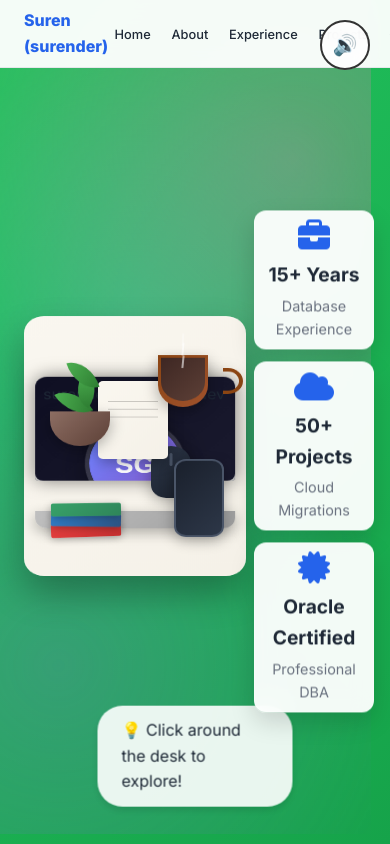
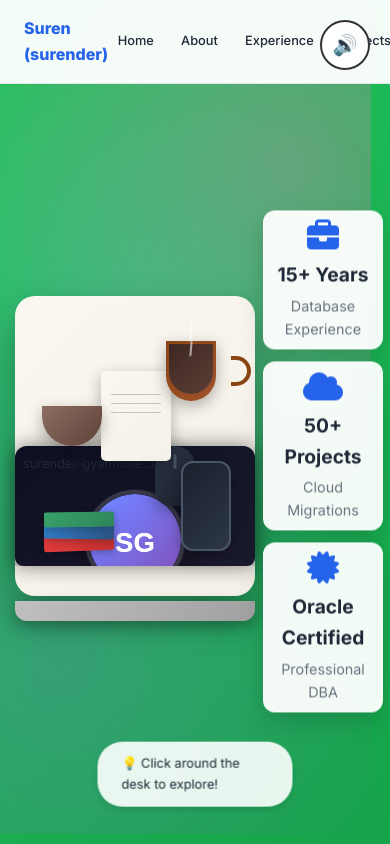
Before and after one commit to sgyanmot/suren-gyanmote-portfolio, a plain HTML site: page index.html in a window 390 px wide. Drawn offline with Linux system fonts and the light colour scheme.

Commit message:
Comprehensive mobile alignment and browser compatibility fixes
- Add mobile-first CSS approach with max-width constraints
- Fix navbar positioning and padding for mobile devices
- Implement aggressive mobile fixes for screens ≤480px
- Add webkit text size adjust for iOS compatibility
- Force all elements to stay within viewport bounds
- Hide problematic decorative elements on mobile
- Add responsive font sizing with clamp() function
- Fix absolute positioned elements causing overflow
- Ensure all sections and containers fit within viewport
- Add comprehensive box-sizing and overflow controls

```diff
--- a/styles.css
+++ b/styles.css
@@ -157,6 +157,18 @@
     overflow-x: hidden;
     width: 100%;
     max-width: 100vw;
+    position: relative;
+}
+
+/* Mobile-first approach for all elements */
+* {
+    max-width: 100%;
+}
+
+/* Ensure viewport units work correctly on mobile */
+html {
+    -webkit-text-size-adjust: 100%;
+    -ms-text-size-adjust: 100%;
 }
 
 body {
@@ -188,6 +200,8 @@
     display: flex;
     justify-content: space-between;
     align-items: center;
+    width: 100%;
+    box-sizing: border-box;
 }
 
 .nav-logo .logo-text {
@@ -1989,10 +2003,42 @@
 
 /* Additional Mobile Alignment Fixes */
 @media (max-width: 768px) {
+    /* Reset any problematic positioning */
+    * {
+        box-sizing: border-box;
+    }
+
     /* Ensure all containers stay within viewport */
     .container {
         padding: 0 0.75rem;
         max-width: 100%;
+        width: 100%;
+        margin: 0 auto;
+        overflow-x: hidden;
+    }
+
+    /* Fix navbar for mobile */
+    .navbar {
+        width: 100%;
+        left: 0;
+        right: 0;
+        position: fixed;
+    }
+
+    .nav-container {
+        padding: 0.75rem 1rem;
+        width: 100%;
+        max-width: 100%;
+        margin: 0;
+    }
+
+    .nav-menu {
+        gap: 1rem;
+    }
+
+    .nav-link {
+        font-size: 0.9rem;
+        padding: 0.5rem 0.75rem;
     }
 
     /* Fix main content sections */
@@ -2050,43 +2096,112 @@
         width: 100%;
         max-width: 100%;
     }
+
+    /* Fix any absolute positioned elements */
+    .desk-surface, .laptop, .screen {
+        position: relative;
+        left: auto;
+        right: auto;
+        transform: none;
+        margin: 0 auto;
+    }
+
+    /* Ensure all sections fit within viewport */
+    section {
+        width: 100%;
+        max-width: 100%;
+        overflow-x: hidden;
+        padding-left: 0.75rem;
+        padding-right: 0.75rem;
+        box-sizing: border-box;
+    }
+
+    /* Fix any floating elements */
+    .floating-elements {
+        display: none;
+    }
+
+    /* Ensure images and media don't overflow */
+    img, video, iframe {
+        max-width: 100%;
+        height: auto;
+    }
 }
 
 @media (max-width: 480px) {
     /* Extra small screens - more aggressive fixes */
     .container {
         padding: 0 0.5rem;
+        margin: 0;
+        width: 100%;
     }
 
     .main-content {
         padding: 0.75rem 0.25rem;
+        width: 100%;
+        margin: 0;
     }
 
     .laptop {
         width: 240px;
         height: 160px;
+        max-width: 90%;
     }
 
     .info-card {
         padding: 0.5rem;
+        width: 100%;
+        margin: 0;
     }
 
     .nav-container {
-        padding: 0 0.5rem;
+        padding: 0.5rem;
+        width: 100%;
+        margin: 0;
+    }
+
+    .nav-menu {
+        gap: 0.5rem;
+    }
+
+    .nav-link {
+        font-size: 0.8rem;
+        padding: 0.4rem 0.6rem;
     }
 
     .content-section {
         padding: 1rem 0.5rem;
+        width: 100%;
+        margin: 0;
     }
 
     /* Ensure text doesn't overflow */
     h1, h2, h3, h4, h5, h6 {
         word-wrap: break-word;
         overflow-wrap: break-word;
+        font-size: clamp(1rem, 4vw, 2rem);
     }
 
     p, span, div {
         word-wrap: break-word;
         overflow-wrap: break-word;
-    }
-}
+        font-size: clamp(0.8rem, 3vw, 1rem);
+    }
+
+    /* Force all elements to stay within bounds */
+    * {
+        max-width: 100% !important;
+        box-sizing: border-box !important;
+    }
+
+    /* Hide any problematic decorative elements */
+    .floating-icon, .decoration, .background-element {
+        display: none !important;
+    }
+
+    /* Ensure proper spacing */
+    section {
+        margin: 0;
+        padding: 1rem 0.5rem;
+    }
+}
```
